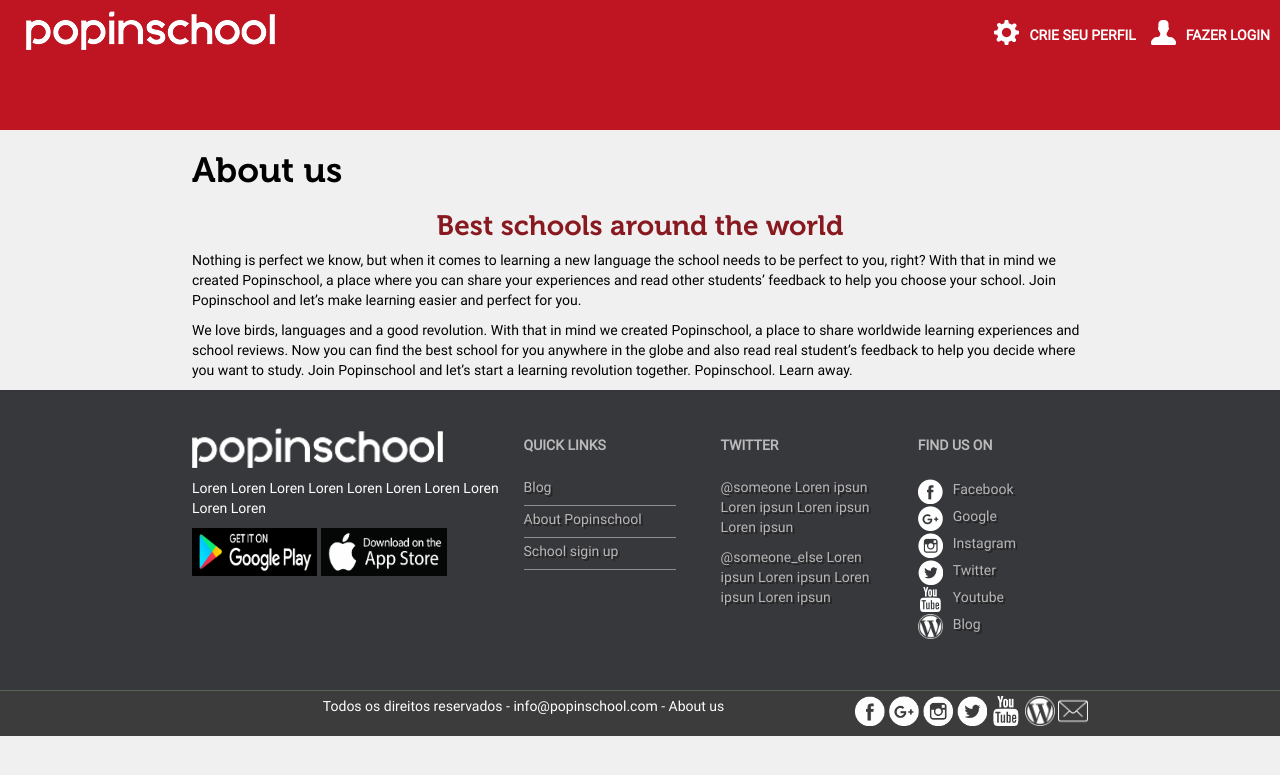
After one commit to Gpzim98/popinschools, a Django app: page /about-us/ in a window 1280 px wide. The commit adds this page. Shown: the top 775 px of the page. Run offline with Django 3.2, Linux system fonts and the light colour scheme; parts of the project's set-up code (start-up, migrations or seed data) failed here and were passed over; some libraries are stand-ins or nearby versions.

Commit message:
Item 4 of the email

```diff
--- a/apps/core/urls.py
+++ b/apps/core/urls.py
@@ -1,7 +1,7 @@
 from django.conf.urls import url, include
 from rest_framework import routers
 
-from .views import HomeView
+from .views import HomeView, AboutUs
 
 from ..schools.api.view import SchoolViewSet
 router = routers.DefaultRouter()
@@ -10,5 +10,6 @@
 
 urlpatterns = [
     url(r'^$', HomeView.as_view(), name="homepage"),
+    url(r'^about-us/$', AboutUs.as_view(), name="about-us"),
     url(r'^api/', include(router.urls)),
 ]
--- a/apps/core/views.py
+++ b/apps/core/views.py
@@ -3,3 +3,7 @@
 
 class HomeView(TemplateView):
     template_name = "home.html"
+
+
+class AboutUs(TemplateView):
+    template_name = 'aboutus.html'
--- a/static/assets/css/style.css
+++ b/static/assets/css/style.css
@@ -1601,3 +1601,11 @@
 .modal-header h4 {
     color: #bf1522;
 }
+
+.about-us h1 {
+    color: black;
+}
+
+.about-us p{
+    color: black;
+}
--- /dev/null
+++ b/templates/aboutus.html
@@ -0,0 +1,28 @@
+{% extends 'base_site.html' %}
+
+{% load static from staticfiles %}
+
+{% block main %}
+
+    <div class="content about-us">
+        <h1>About us</h1>
+
+
+        <h2>Best schools around the world</h2>
+        <p>Nothing is perfect we know, but when it comes to learning a new
+            language the school needs to be perfect to you, right? With that in mind
+            we created Popinschool, a place where you can share your experiences
+            and read other students’ feedback to help you choose your school.
+            Join Popinschool and let’s make learning easier and perfect for you.
+        </p>
+
+    <p>
+        We love birds, languages and a good revolution. With that in mind we
+        created Popinschool, a place to share worldwide learning experiences and
+        school reviews. Now you can find the best school for you anywhere in the
+        globe and also read real student’s feedback to help you decide where you
+        want to study. Join Popinschool and let’s start a learning revolution
+        together. Popinschool. Learn away.
+        </p>
+    </div>
+{% endblock main %}
--- a/templates/base_site.html
+++ b/templates/base_site.html
@@ -105,6 +105,11 @@
                     <img target="_blank" src="{% static 'assets/img/twitter.png' %}" alt="Twitter">Twitter</a></li>
                 <li><a target="_blank" href="https://www.youtube.com/channel/UCQhsELM-HcORaQJ4aTiWcmQ">
                     <img src="{% static 'assets/img/youtube.png' %}" alt="Youtube">Youtube</a></li>
+                <li><a target="_blank" href="http://popinschool.com/blog">
+                        <img src="{% static 'assets/img/wordpress.png' %}"
+                             alt="Blog">Blog
+                    </a>
+                </li>
             </ul>
         </div>
     </div>
@@ -113,7 +118,8 @@
 <div class="rights">
     <div class="content">
         <div id="social-footer">
-            <p>Todos os direitos reservados</p>
+            <p>Todos os direitos reservados - info@popinschool.com - <a
+                        href="{% url 'core:about-us' %}">About us</a></p>
                 <ul>
                     <li><a target="_blank" href="https://www.facebook.com/popinschool/">
                         <img src="{% static 'assets/img/facebook.png' %}" alt="Facebook"></a></li>
@@ -125,6 +131,17 @@
                         <img target="_blank" src="{% static 'assets/img/twitter.png' %}" alt="Twitter"></a></li>
                     <li><a target="_blank" href="https://www.youtube.com/channel/UCQhsELM-HcORaQJ4aTiWcmQ">
                         <img src="{% static 'assets/img/youtube.png' %}" alt="Twitter"></a></li>
+                    <li><a target="_blank" href="http://popinschool.com/blog">
+                            <img src="{% static 'assets/img/wordpress.png' %}"
+                                 alt="Blog">
+                        </a>
+                    </li>
+                    <li>
+                        <a href="mailto:info@popinschool.com">
+                            <img src="{% static 'assets/img/mail.png' %}"
+                             alt="Blog">
+                        </a>
+                    </li>
                 </ul>
         </div>
     </div>
```
Also changed, not shown: templates/home.html (+24 -1 lines), static/assets/img/mail.png (added), static/assets/img/wordpress.png (added). Lines whose indentation alone changed are shown as unchanged.
